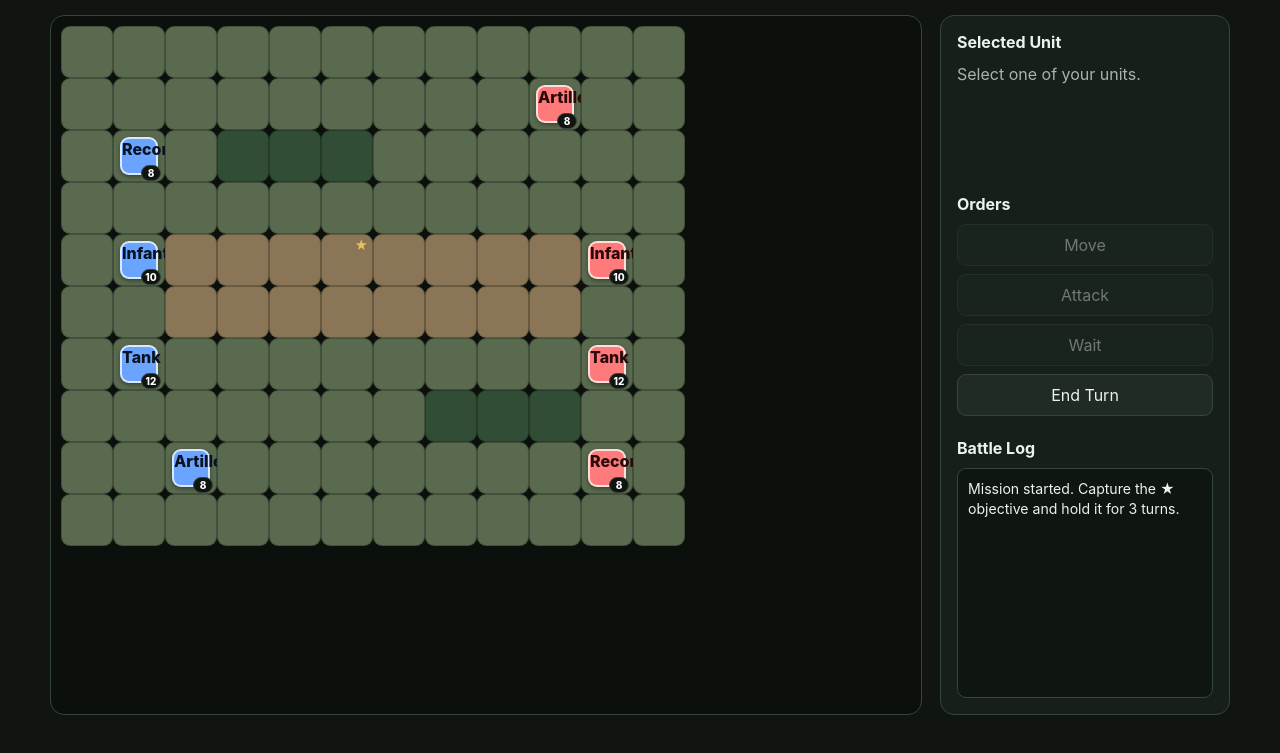
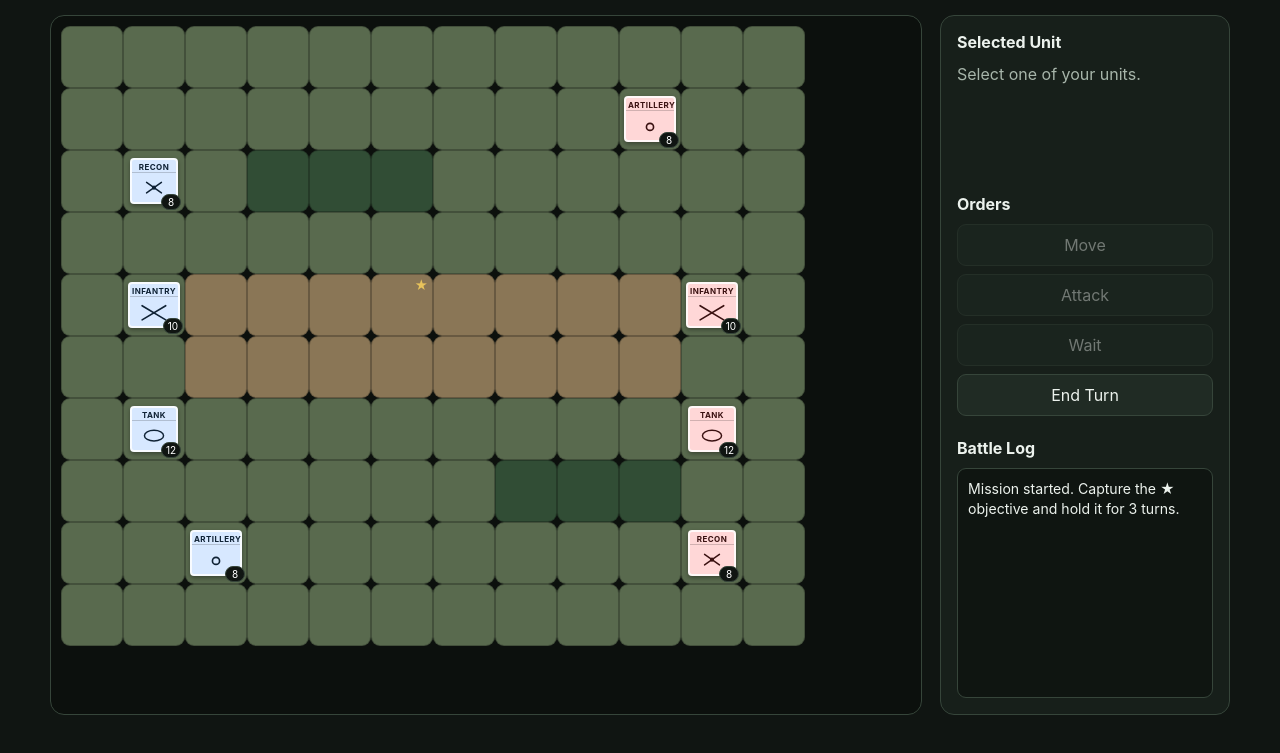
Before and after one commit to Sub0Cool/Total-Victory, a plain HTML site: page index.html in a window 1280 px wide. Shown: the part 101-854 px from the top of the page. Drawn offline with Linux system fonts and the light colour scheme.

Commit message:
Style NATO unit counters

```diff
--- a/style.css
+++ b/style.css
@@ -74,8 +74,8 @@ h2 { font-size: 1rem; margin-bottom: 10px; }
 .board {
   --cols: 12;
   display: grid;
-  grid-template-columns: repeat(var(--cols), 52px);
-  grid-auto-rows: 52px;
+  grid-template-columns: repeat(var(--cols), 62px);
+  grid-auto-rows: 62px;
   width: max-content;
 }
 
@@ -105,19 +105,55 @@ h2 { font-size: 1rem; margin-bottom: 10px; }
 .tile.attack-target { box-shadow: inset 0 0 0 4px rgba(255,122,122,.9); }
 
 .unit {
-  width: 38px;
-  height: 38px;
-  border-radius: 9px;
+  width: 52px;
+  height: 46px;
+  border-radius: 4px;
+  border: 2px solid rgba(255,255,255,.82);
+  position: relative;
+  box-shadow: 0 2px 4px rgba(0,0,0,.35);
+  display: flex;
+  flex-direction: column;
+  overflow: visible;
+}
+.unit.blue { background: #d7e8ff; color: #0f2235; }
+.unit.red { background: #ffd7d7; color: #3a1111; }
+.unit.spent { opacity: .5; }
+
+.unit-top {
+  font-size: 8px;
+  line-height: 1;
+  text-transform: uppercase;
+  letter-spacing: .4px;
+  text-align: center;
+  padding: 3px 2px 1px;
+  border-bottom: 1px solid rgba(0,0,0,.18);
+  font-weight: 700;
+}
+
+.unit-face {
+  flex: 1;
   display: grid;
   place-items: center;
-  font-weight: 800;
-  border: 2px solid rgba(255,255,255,.75);
-  position: relative;
-  box-shadow: 0 2px 4px rgba(0,0,0,.35);
+  padding: 4px 5px 6px;
 }
-.unit.blue { background: var(--blue); color: #071322; }
-.unit.red { background: var(--red); color: #2a0909; }
-.unit.spent { opacity: .48; }
+
+.symbol-svg {
+  width: 100%;
+  height: 100%;
+  overflow: visible;
+}
+.symbol-svg line,
+.symbol-svg ellipse,
+.symbol-svg circle,
+.symbol-svg path,
+.symbol-svg polyline {
+  stroke: currentColor;
+  stroke-width: 2.75;
+  fill: none;
+  stroke-linecap: round;
+  stroke-linejoin: round;
+}
+
 .unit .hp {
   position: absolute;
   bottom: -8px;
@@ -172,6 +208,7 @@ button:disabled { opacity: .42; cursor: not-allowed; }
 @media (max-width: 520px) {
   .panel { grid-template-columns: 1fr; }
   .panel section:last-child { grid-column: auto; }
-  .board { grid-template-columns: repeat(var(--cols), 46px); grid-auto-rows: 46px; }
-  .unit { width: 34px; height: 34px; }
+  .board { grid-template-columns: repeat(var(--cols), 54px); grid-auto-rows: 54px; }
+  .unit { width: 45px; height: 40px; }
+  .unit-top { font-size: 7px; }
 }
```
